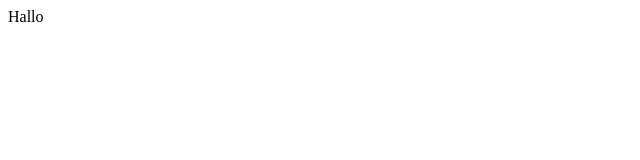
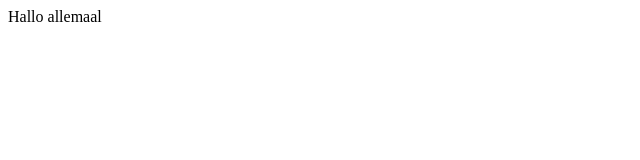
Before and after one commit to danieldrionVDAB/gitvisualstudiocodebis, a plain HTML site: page index.html in a window 1280 px wide. Shown: the full height of the page, 0-640 px from the left. Drawn offline with Linux system fonts and the light colour scheme.

Commit message:
hallo allemaal

```diff
--- a/index.html
+++ b/index.html
@@ -4,6 +4,6 @@
 <title>Hallo</title>
 </head>
 <body>
-Hallo
+Hallo allemaal
 </body>
 </html>
```
